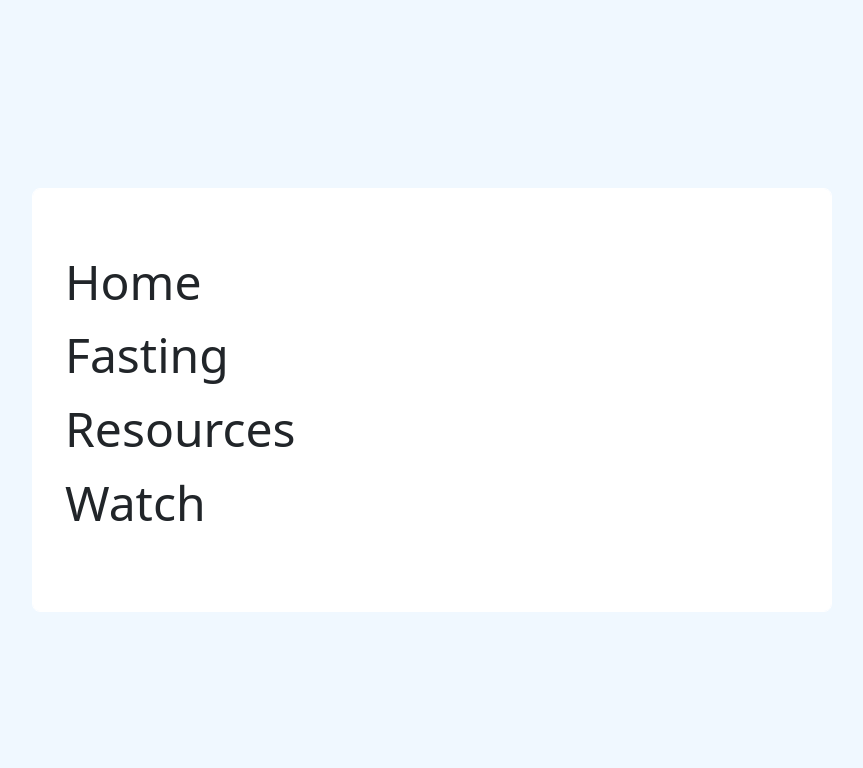
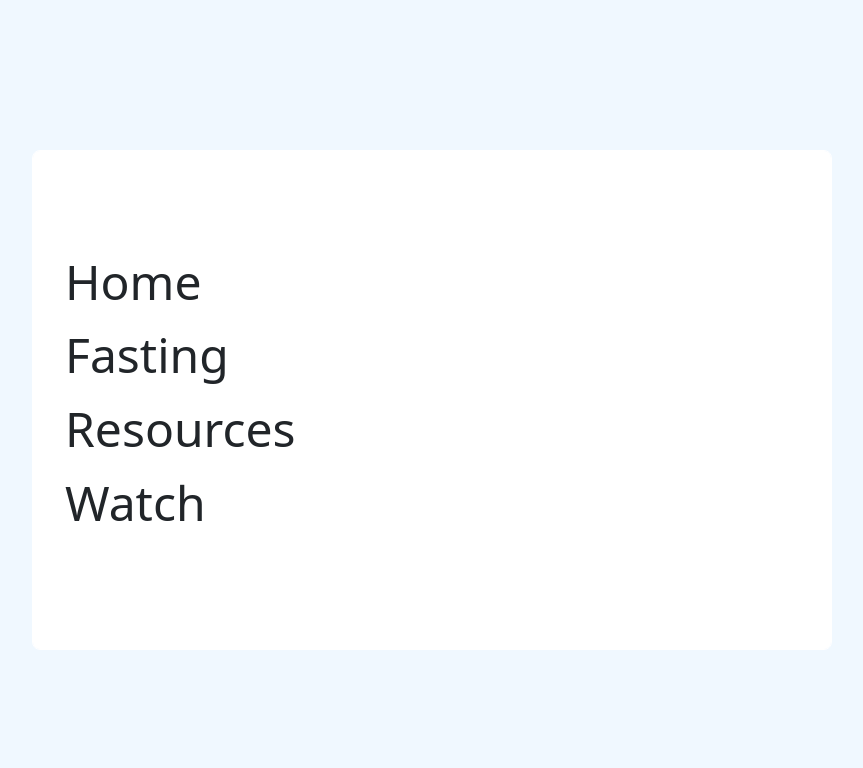
Before and after one commit to GogglesTv/21DaysOfPrayerPage-COTH, a plain HTML site: page index.html in a window 1280 px wide. Both pictures are taken after a click on the element 1071 px from the left and 68 px from the top of the page. Shown: the top 768 px of the page, without its empty margins (208-1071 px from the left). Drawn offline with nearby package versions, Linux system fonts and the light colour scheme.

Commit message:
Changed size of modal dialog.

```diff
--- a/style.css
+++ b/style.css
@@ -4,6 +4,10 @@ body {
 
 .modal {
   background-color: aliceblue;
+}
+
+.modal-content {
+  height: 500px;
 }
 
 #prayerGuide {
```
